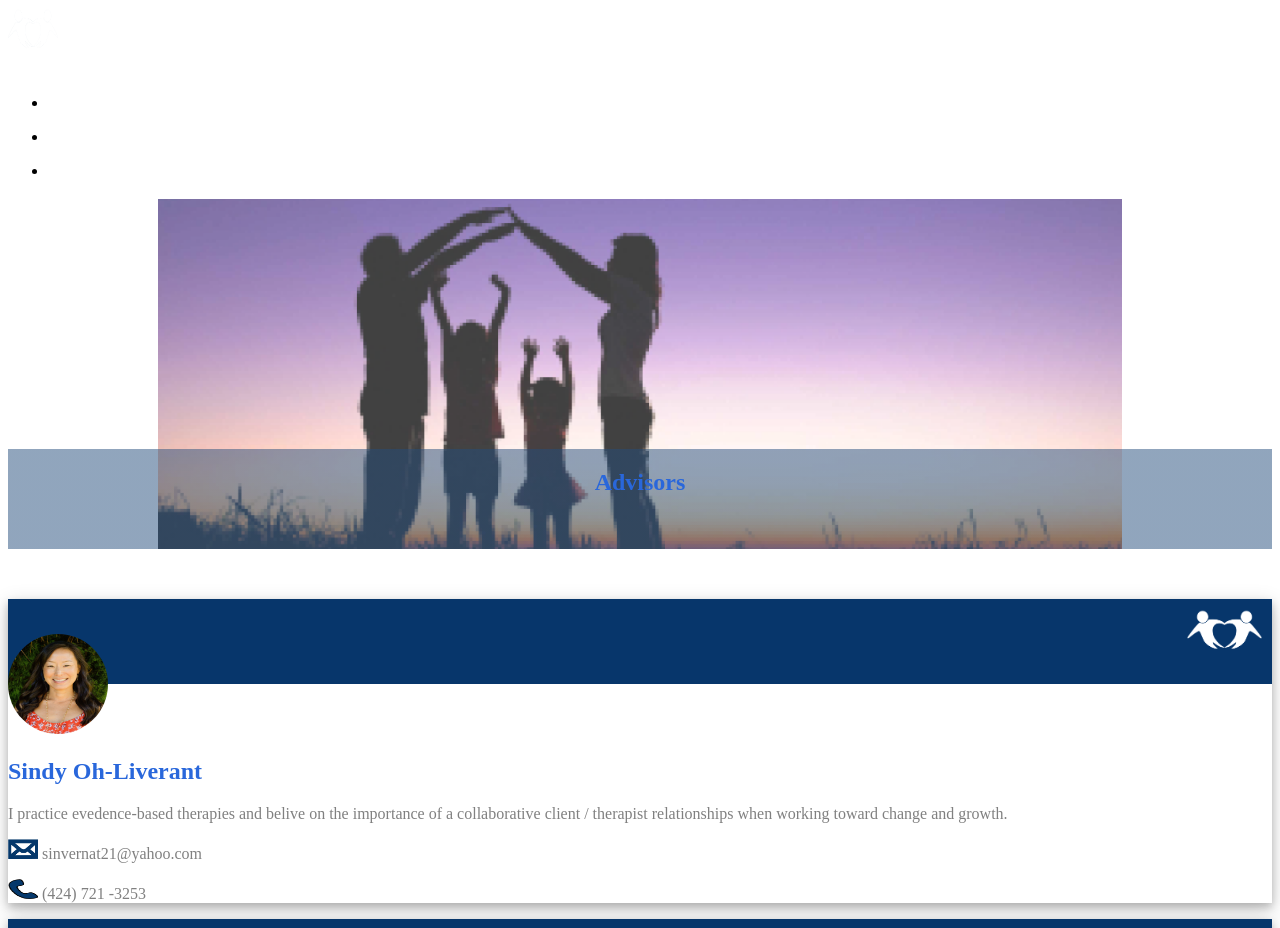
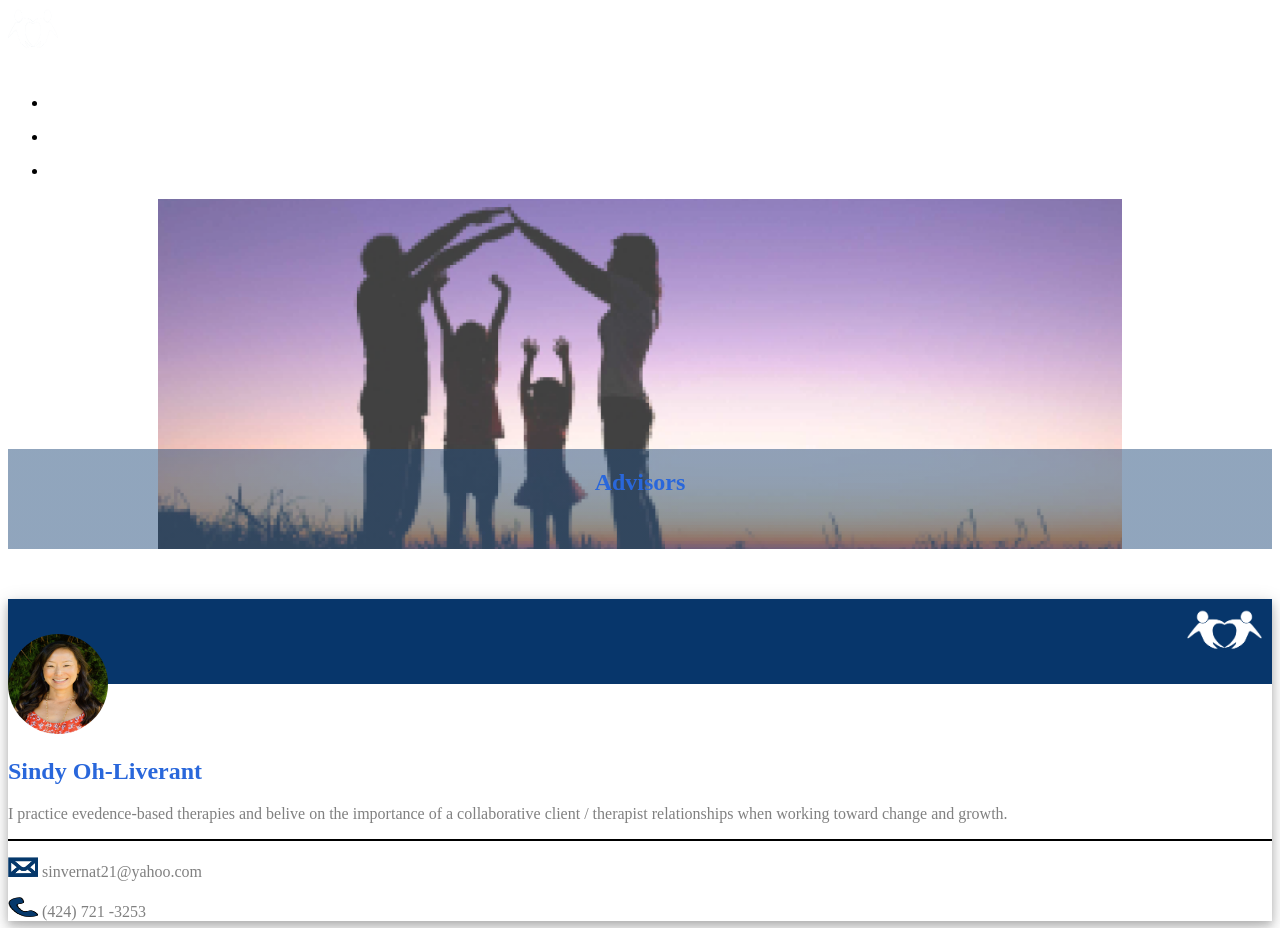
Before and after one commit to TXT-Teens-Exploring-Technology/BehaviorAdvice, an Angular app: page /advisors in a window 1280 px wide. Shown: the top 928 px of the page. Built offline with nearby package versions, Linux system fonts and the light colour scheme; what angular-bootstrap-md would draw is missing.

Commit message:
Added Border

```diff
--- a/src/app/advisors-page/advisors-page.component.scss
+++ b/src/app/advisors-page/advisors-page.component.scss
@@ -31,6 +31,10 @@
     padding-top: 10px;
 }
 
+.contact{
+    border-top: 2px solid;
+}
+
 .profile{
     margin-top: -50px;
     width: 100px;
```
Also changed, not shown: 2 other files (tests, documents, lock files or other folders).
